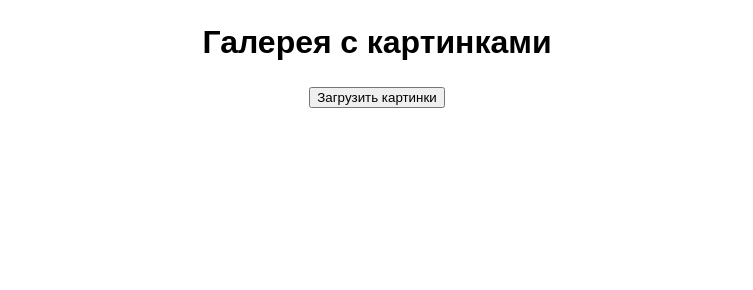
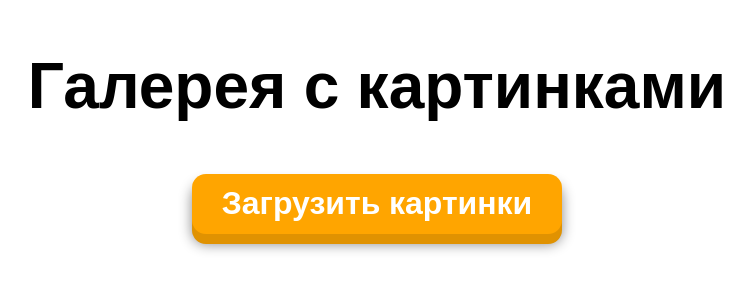
Before and after one commit to M0R03ik/Gallery-with-pictures-HW-04-, a plain HTML site: page index.html in a window 1280 px wide. Shown: the whole page, without its empty margins (263-1016 px from the left). Drawn offline with nearby package versions, Linux system fonts and the light colour scheme.

Commit message:
Добавил стили для страницы, заголовка и кнопки

```diff
--- a/style.css
+++ b/style.css
@@ -5,5 +5,30 @@ body {
   font-family: 'Nunito', sans-serif;
   font-optical-sizing: auto;
   font-weight: normal;
-  font-style: normal;
+  font-size: 32px;
 }
+
+.button {
+  padding: 10px 30px;
+  border-radius: 5px;
+  border: none;
+  background-color: #ffa500;
+  font-family: inherit;
+  font-weight: 700;
+  font-size: 32px;
+  color: white;
+  border-radius: 14px;
+  line-height: 40px;
+  cursor: pointer;
+  box-shadow: 0 10px #e09201, 0px 10px 13px #888888;
+  position: relative;
+}
+
+.button:hover {
+  background-color: #ff9933;
+}
+
+.button:active {
+  top: 7px;
+  box-shadow: 0 3px #e09201, 0px 3px 6px #888888;
+}
```
